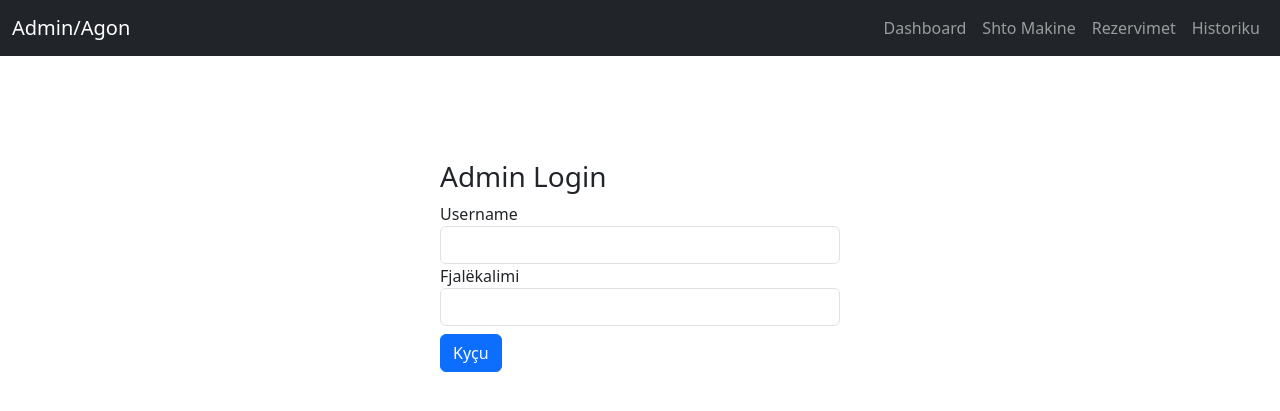
After one commit to Andiisenii/RentaCar, a Flask app: page /admin/login in a window 1280 px wide. The commit adds this page. Shown: the top 411 px of the page. Run offline with Flask 3, Linux system fonts and the light colour scheme.

Commit message:
Shto login për admin panel dhe buton për rezervim manual

```diff
--- a/app/__init__.py
+++ b/app/__init__.py
@@ -19,7 +19,7 @@ def create_app():
     app.config['SQLALCHEMY_TRACK_MODIFICATIONS'] = False
     app.config['UPLOAD_FOLDER'] = 'app/static/uploads'  # Rruga relative
     app.config['MAX_CONTENT_LENGTH'] = 16 * 1024 * 1024  # 16MB
-
+    app.secret_key = 'supersekretkey'
     db.init_app(app)
     migrate.init_app(app, db)  # inicializo migratet me app dhe db
     login_manager.init_app(app)
--- a/app/routes_admin.py
+++ b/app/routes_admin.py
@@ -1,6 +1,6 @@
 import os
 from datetime import datetime
-from flask import Blueprint, render_template, redirect, url_for, flash, request, current_app
+from flask import Blueprint, render_template, redirect, url_for, flash, request, current_app, session, flash
 from werkzeug.utils import secure_filename
 from app import db
 from app.models import Car, CarImage, Reservation
@@ -288,3 +288,34 @@ def delete_car_image(car_id, image_id):
 def view_reservation_history():
     history_entries = ReservationHistory.query.order_by(ReservationHistory.action_date.desc()).all()
     return render_template('admin/history.html', history_entries=history_entries)
+
+
+# Login për admin
+@admin.route('/login', methods=['GET', 'POST'])
+def admin_login():
+    if request.method == 'POST':
+        username = request.form['username']
+        password = request.form['password']
+
+        # Këtu vendos kredencialet manualisht
+        if username == 'Aagon' and password == '0101Agon.?':
+            session['admin_logged_in'] = True
+            return redirect(url_for('admin.view_reservations'))
+        else:
+            return render_template('admin/login.html', error='Username ose fjalëkalim i pasaktë.')
+    return render_template('admin/login.html')
+
+
+# Logout
+@admin.route('/logout')
+def admin_logout():
+    session.pop('admin_logged_in', None)
+    return redirect(url_for('admin.admin_login'))
+
+@admin.before_request
+def require_login():
+    # Mos e kërko login-in për /admin/login
+    if request.endpoint and request.endpoint.startswith('admin.') and \
+       request.endpoint not in ['admin.admin_login']:
+        if not session.get('admin_logged_in'):
+            return redirect(url_for('admin.admin_login'))
--- a/app/templates/admin/base_admin.html
+++ b/app/templates/admin/base_admin.html
@@ -11,6 +11,7 @@
 <nav class="navbar navbar-expand-lg navbar-dark bg-dark">
   <div class="container-fluid">
     <a class="navbar-brand" href="{{ url_for('admin.dashboard') }}">Admin/Agon</a>
+    <a class="nav-link" href="{{ url_for('admin.admin_logout') }}">Dil</a>
     <button class="navbar-toggler" type="button" data-bs-toggle="collapse"
       data-bs-target="#navbarNav" aria-controls="navbarNav" aria-expanded="false"
       aria-label="Toggle navigation">
--- /dev/null
+++ b/app/templates/admin/login.html
@@ -0,0 +1,21 @@
+{% extends 'admin/base_admin.html' %}
+
+{% block content %}
+<div style="max-width: 400px; margin: auto; padding-top: 80px;">
+    <h3>Admin Login</h3>
+    {% if error %}
+    <div class="alert alert-danger">{{ error }}</div>
+    {% endif %}
+    <form method="POST">
+        <div class="form-group">
+            <label>Username</label>
+            <input type="text" name="username" class="form-control" required>
+        </div>
+        <div class="form-group">
+            <label>Fjalëkalimi</label>
+            <input type="password" name="password" class="form-control" required>
+        </div>
+        <button type="submit" class="btn btn-primary mt-2">Kyçu</button>
+    </form>
+</div>
+{% endblock %}
```
